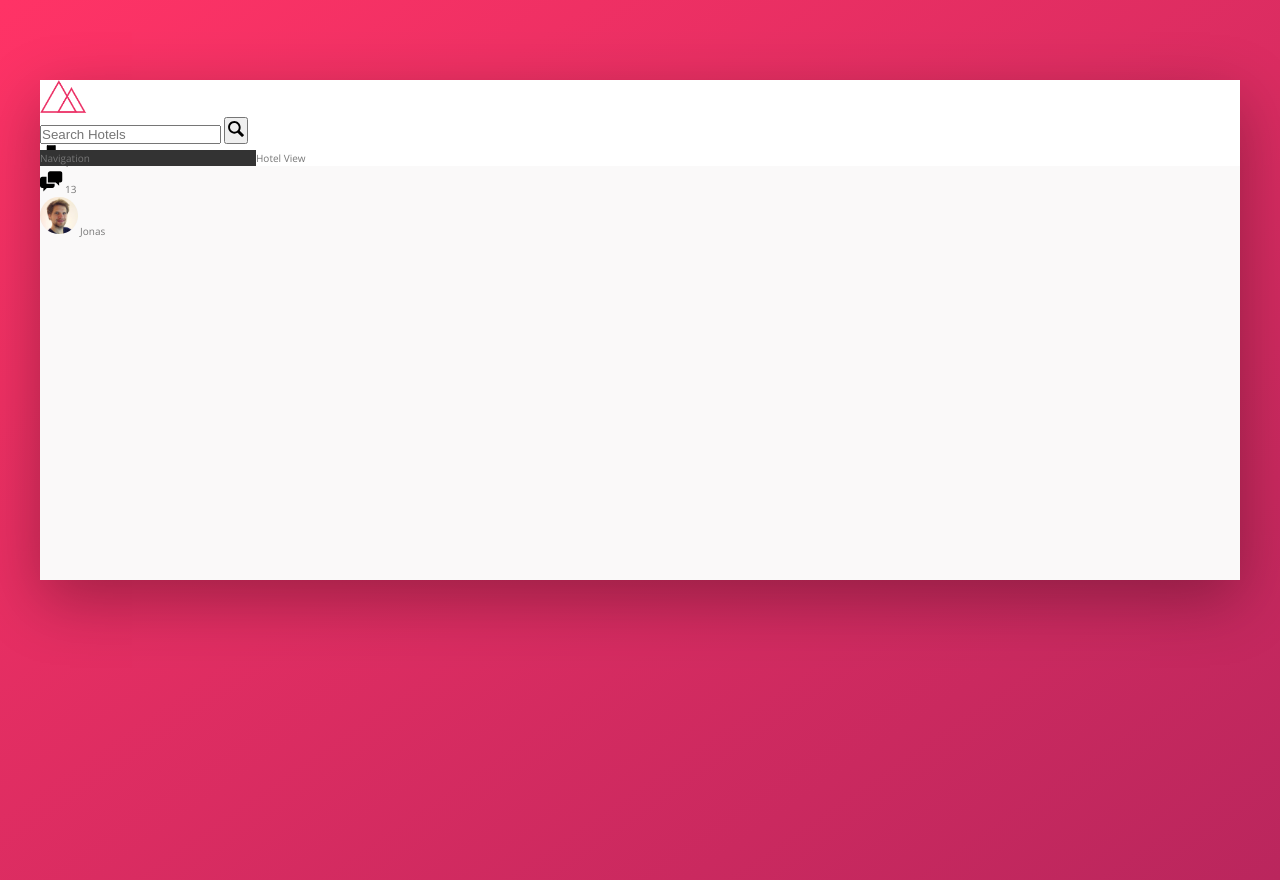
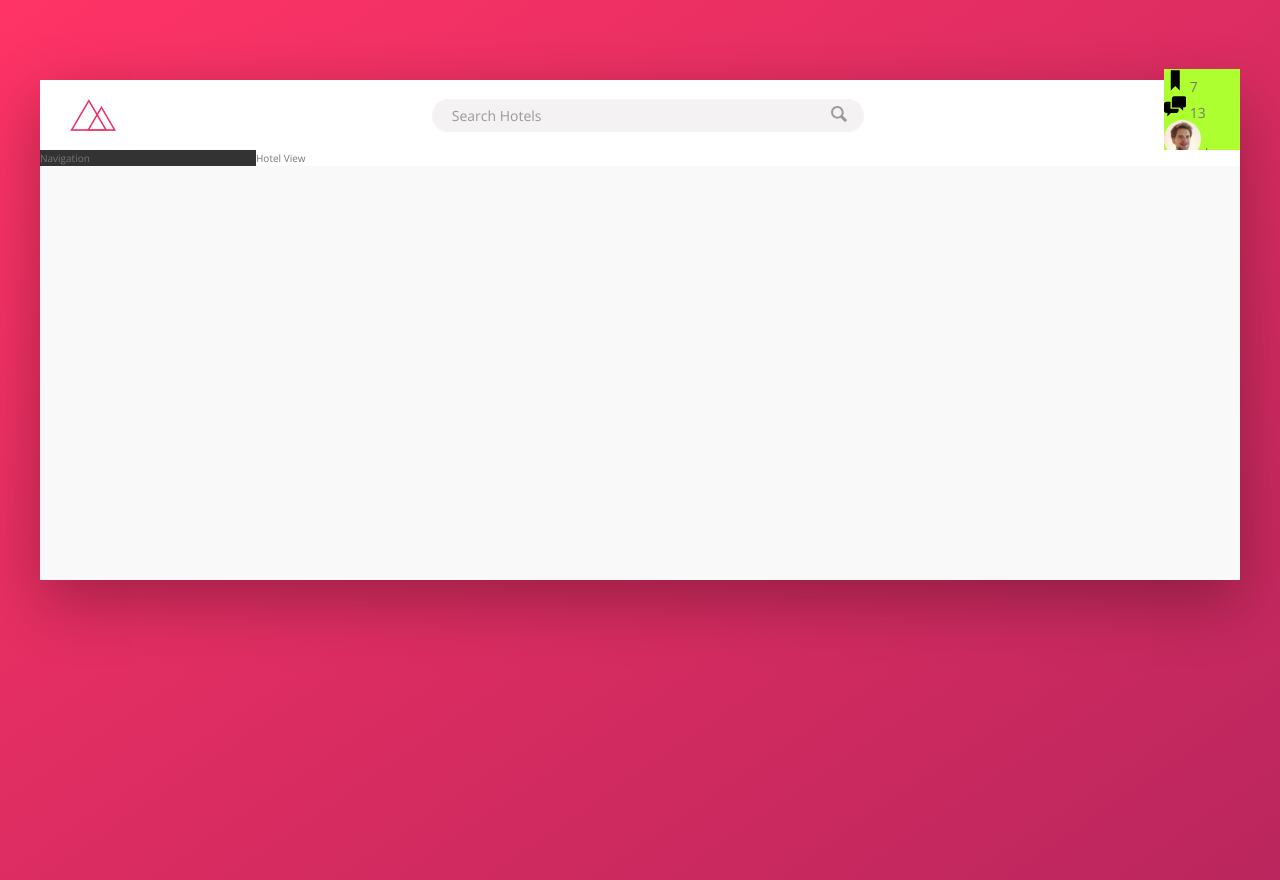
Before and after one commit to lwerner27/flexbox-scss-sample, a website: page index.html in a window 1280 px wide. Drawn offline with nearby package versions, Linux system fonts and the light colour scheme.

Commit message:
Finished styling the search element.

```diff
--- a/resources/scss/_components.scss
+++ b/resources/scss/_components.scss
@@ -1,21 +1,65 @@
 .logo {
     height: 3.25rem;
+    margin-left: 3rem;
 }
 
 .search {
+    flex: 0 0 40%;
+
+    display: flex;
+    align-items: center;
+    justify-content: center;
+
     &__input {
+        font-family: inherit;
+        font-size: inherit;
+        color: inherit;
+        background-color: var(--grey-light-2);
+        border: none;
+        padding: 0.7rem 2rem;
+        border-radius: 100px;
+        width: 90%;
+        transition: all 0.2s;
+        margin-right: -3.5rem;
+
+        &:focus {
+            outline: none;
+            width: 100%;
+            background-color: var(--grey-light-3);
+        }
+
+        &::-webkit-input-placeholder {
+            font-weight: 100;
+            color: var(--grey-dark-3);
+        }
+    }
+
+    &__input:focus + &__button {
+        background-color: var(--grey-light-3);
     }
 
     &__button {
+        border: none;
+        background-color: var(--grey-light-2);
+
+        &:focus {
+            outline: none;
+        }
+
+        &:active {
+            transform: translateY(2px);
+        }
     }
 
     &__icon {
         height: 2rem;
         width: 2rem;
+        fill: var(--grey-dark-3);
     }
 }
 
 .user-nav {
+    background-color: greenyellow;
     &__icon-box {
     }
 
--- a/resources/scss/_layout.scss
+++ b/resources/scss/_layout.scss
@@ -8,9 +8,13 @@
 }
 
 .header {
+    font-size: 1.4rem;
     height: 7rem;
     background-color: #fff;
     border-bottom: var(--grey-light-2);
+    display: flex;
+    justify-content: space-between;
+    align-items: center;
 }
 
 .content {
```
Also changed, not shown: resources/css/main.css.
